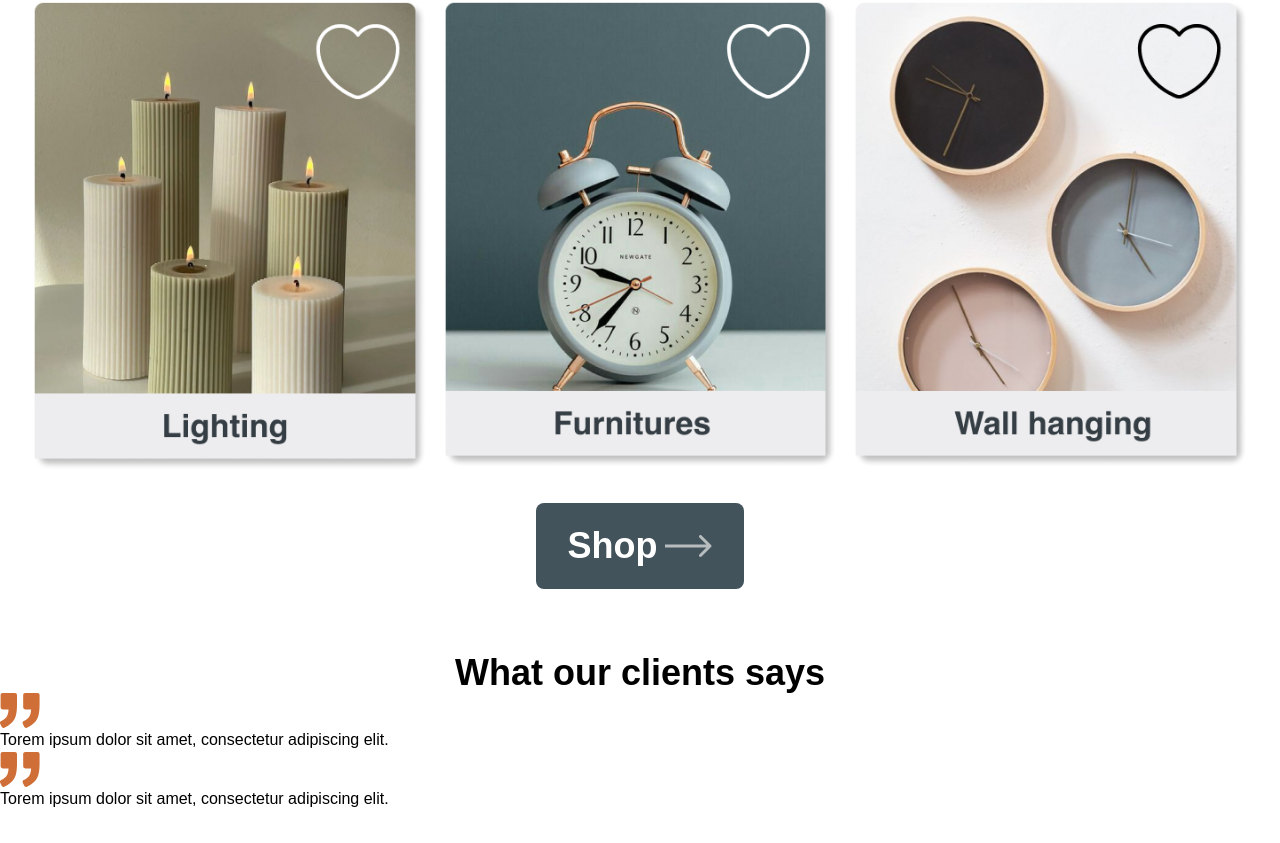
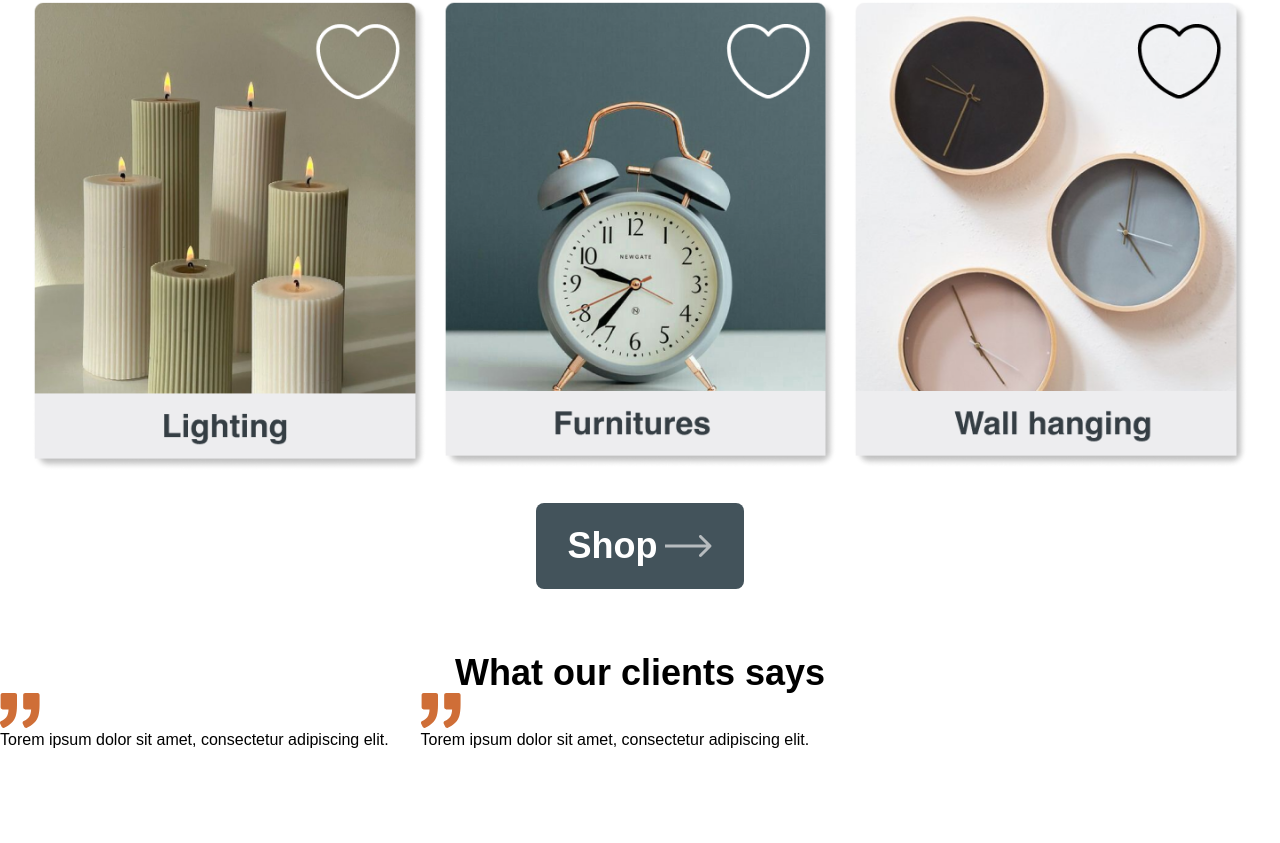
Before and after one commit to stevenmukama/Home-Decor, a React (Vite) app: page /LandingPage1 in a window 1280 px wide. Shown: the part 1446-2289 px from the top of the page. After the commit the page ends 2230 px from the top, so only its background shows below. Built offline with nearby package versions, Linux system fonts and the light colour scheme.

Commit message:
add more changes

```diff
--- a/src/pages/PageContent.jsx
+++ b/src/pages/PageContent.jsx
@@ -110,13 +110,19 @@ const PageContent = ({
 				<h1 className='text-4xl font-bold text-center'>
 					What our clients says
 				</h1>
-				<div>
-					<img src='/Vector.svg' />
-					<h1>Torem ipsum dolor sit amet, consectetur adipiscing elit.</h1>
-				</div>
-				<div>
-					<img src='/Vector.svg' />
-					<h1>Torem ipsum dolor sit amet, consectetur adipiscing elit.</h1>
+				<div className='flex gap-8'>
+					<div>
+						<img src='/Vector.svg' />
+						<h1>
+							Torem ipsum dolor sit amet, consectetur adipiscing elit.
+						</h1>
+					</div>
+					<div>
+						<img src='/Vector.svg' />
+						<h1>
+							Torem ipsum dolor sit amet, consectetur adipiscing elit.
+						</h1>
+					</div>
 				</div>
 			</div>
 		</div>
```
